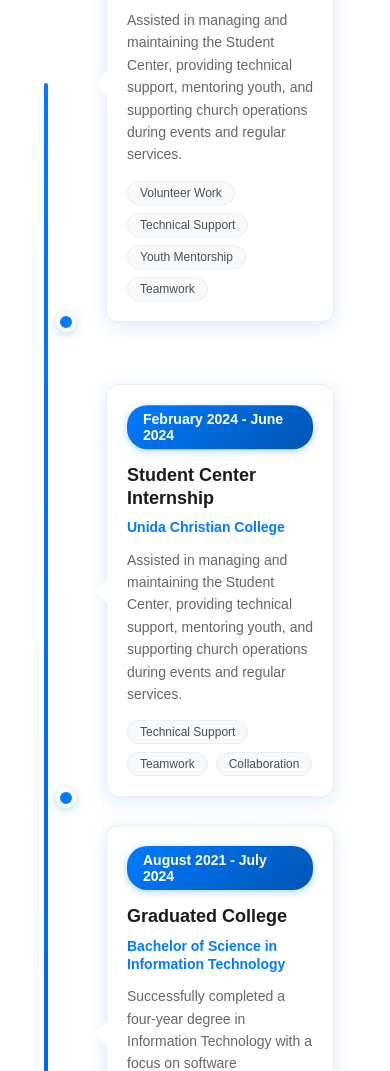
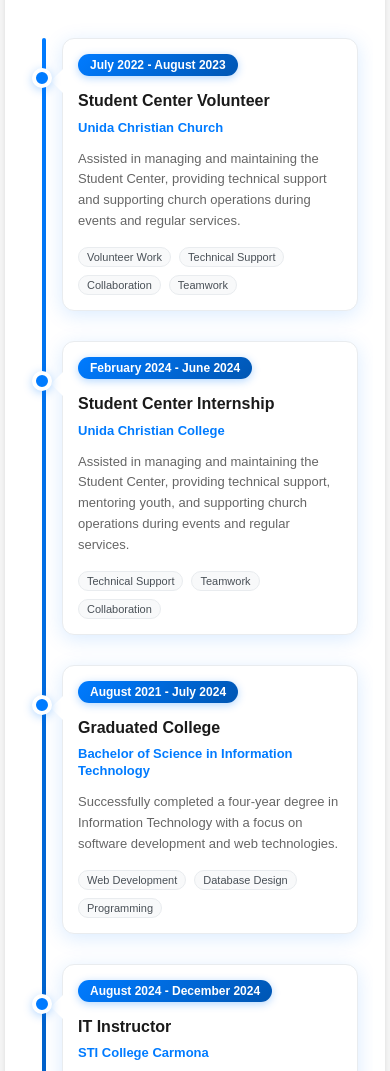
Before and after one commit to madrian31/Aedrian_xyz, a plain HTML site: page index.html in a window 390 px wide. Shown: the part 534-1605 px from the top of the page. Drawn offline with nearby package versions, Linux system fonts and the light colour scheme.

Commit message:
Add files via upload

```diff
--- a/css/timeline.css
+++ b/css/timeline.css
@@ -1,12 +1,12 @@
 /* Timeline Styles */
 .timeline-section {
   max-width: 1200px;
-  margin: 0 auto;
+  margin: 20px auto;
   background: white;
   padding: 60px 24px;
   border-radius: 8px;
   box-shadow: 0 2px 4px rgba(0,0,0,0.1);
-  overflow: visible; /* Ensure content isn't clipped */
+  overflow: hidden; /* Prevent overflow issues */
 }
 
 .timeline-section h2 {
@@ -21,7 +21,6 @@
   max-width: 1000px;
   margin: 0 auto;
   padding: 40px 0;
-  overflow: visible; /* Allow content to be visible */
 }
 
 .timeline-line {
@@ -42,7 +41,7 @@
   transform: translateY(50px);
   transition: all 0.6s ease;
   width: 100%;
-  min-height: 120px; /* Ensure proper height for absolute positioning */
+  min-height: 120px;
   display: flex;
   align-items: center;
 }
@@ -185,54 +184,76 @@
   white-space: nowrap;
 }
 
-/* Mobile Timeline */
+/* Mobile Timeline - FIXED */
 @media (max-width: 768px) {
+  .timeline-section {
+    padding: 40px 16px;
+    margin: 20px 10px; /* Add side margins */
+    overflow: hidden; /* Prevent horizontal overflow */
+  }
+
+  .timeline-section h2 {
+    font-size: 2rem;
+    margin-bottom: 30px;
+  }
+
   .timeline-container {
-    padding: 40px 20px; /* Add horizontal padding for mobile */
+    padding: 20px 0;
+    overflow: hidden; /* Prevent overflow */
   }
 
   .timeline-line {
-    left: 30px;
+    left: 25px; /* Move line closer to left */
+    transform: none; /* Remove center transform */
   }
 
   .timeline-item {
     margin: 30px 0;
     position: relative;
     width: 100%;
+    min-height: auto; /* Allow natural height */
+    display: block; /* Change from flex to block */
   }
 
+  /* Reset positioning for mobile - make all items left-aligned */
   .timeline-item:nth-child(odd) .timeline-content,
   .timeline-item:nth-child(even) .timeline-content {
     position: relative;
-    left: 70px;
+    left: 55px; /* Space from the timeline line */
     right: 0;
+    top: auto;
+    transform: none;
     text-align: left;
-    width: calc(100% - 90px);
+    width: calc(100% - 75px); /* Account for left spacing */
     max-width: none;
   }
 
+  /* Fix arrows for mobile */
   .timeline-item:nth-child(odd) .timeline-content::before,
   .timeline-item:nth-child(even) .timeline-content::before {
     left: -24px;
     right: auto;
+    top: 30px; /* Position arrow higher */
+    transform: none;
     border-right-color: #fff;
     border-left-color: transparent;
+    border-top-color: transparent;
+    border-bottom-color: transparent;
   }
 
   .timeline-marker {
-    left: 30px;
-  }
-
-  .timeline-section {
-    padding: 40px 16px;
-  }
-
-  .timeline-section h2 {
-    font-size: 2rem;
+    left: 25px; /* Align with timeline line */
+    top: 30px; /* Position at top of content */
+    transform: translate(-50%, 0);
   }
 
   .timeline-content {
     padding: 20px;
+    margin-bottom: 10px;
+  }
+
+  .timeline-content:hover {
+    transform: translateY(-3px); /* Reduce hover effect */
   }
 
   .timeline-title {
@@ -246,21 +267,65 @@
   .timeline-description {
     font-size: 14px;
   }
+
+  .timeline-date {
+    font-size: 12px;
+    padding: 4px 12px;
+  }
+
+  .timeline-skill {
+    font-size: 11px;
+    padding: 3px 8px;
+  }
 }
 
 /* Tablet adjustments */
 @media (min-width: 769px) and (max-width: 1024px) {
   .timeline-item:nth-child(odd) .timeline-content {
     right: calc(50% + 25px);
-    max-width: calc(50% - 25px);
+    width: calc(50% - 25px);
   }
 
   .timeline-item:nth-child(even) .timeline-content {
     left: calc(50% + 25px);
-    max-width: calc(50% - 25px);
+    width: calc(50% - 25px);
   }
 
   .timeline-content {
     padding: 20px 25px;
   }
 }
+
+/* Small mobile devices */
+@media (max-width: 480px) {
+  .timeline-section {
+    padding: 30px 12px;
+    margin: 15px 5px;
+  }
+
+  .timeline-container {
+    padding: 15px 0;
+  }
+
+  .timeline-item:nth-child(odd) .timeline-content,
+  .timeline-item:nth-child(even) .timeline-content {
+    left: 45px;
+    width: calc(100% - 60px);
+  }
+
+  .timeline-content {
+    padding: 15px;
+  }
+
+  .timeline-title {
+    font-size: 16px;
+  }
+
+  .timeline-company {
+    font-size: 13px;
+  }
+
+  .timeline-description {
+    font-size: 13px;
+  }
+}
--- a/js/timeline.js
+++ b/js/timeline.js
@@ -4,8 +4,8 @@
   date: "July 2022 - August 2023",
   title: "Student Center Volunteer",
   company: "Unida Christian Church",
-  description: "Assisted in managing and maintaining the Student Center, providing technical support, mentoring youth, and supporting church operations during events and regular services.",
-  skills: ["Volunteer Work", "Technical Support", "Youth Mentorship", "Teamwork"],
+  description: "Assisted in managing and maintaining the Student Center, providing technical support and supporting church operations during events and regular services.",
+  skills: ["Volunteer Work", "Technical Support", "Collaboration", "Teamwork"],
   //icon: "bi-people"
 },
 
```
